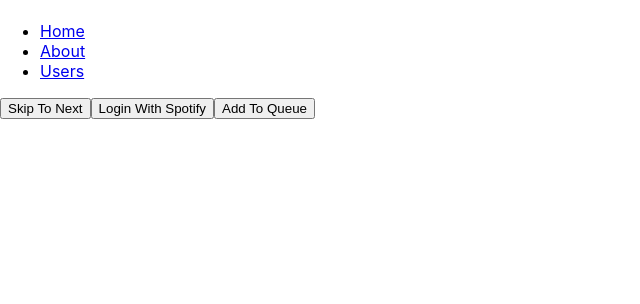
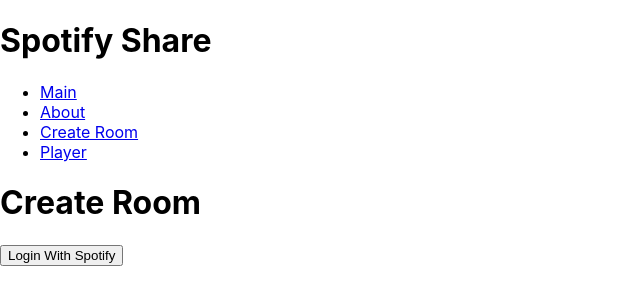
Before and after one commit to michaelgriff/spotify-project, a React (Create React App) app in the folder client/: page /create-room in a window 1280 px wide. Shown: the top 304 px of the page, without its empty margins (0-640 px from the left). Built offline with nearby package versions, Linux system fonts and the light colour scheme; what spotify-web-api-js would draw is missing.

Commit message:
Componentized our pages
Made all of our components into functions
Added the actual pages for the app
Created a wireframe of how things are really gonna go

```diff
--- a/client/src/App.js
+++ b/client/src/App.js
@@ -4,8 +4,9 @@
 
 import { spotifyAuthContext } from './contexts/spotifyAuthContext';
 
-import Home from "./pages/Home";
-import Users from "./pages/Users";
+import Main from "./pages/Main";
+import Player from './pages/Player';
+import CreateRoom from './pages/CreateRoom';
 import About from "./pages/About";
 
 import getHashParams from './utils/getHashParams';
@@ -13,26 +14,29 @@
 const spotifyWebApi = new Spotify();
 
 const App = () => {
-  // we need to get the parameters of the
+
   const params = getHashParams(window);
   if (params.access_token) {
     spotifyWebApi.setAccessToken(params.access_token);
   }
 
   return (
-    <spotifyAuthContext.Provider value={spotifyWebApi}>
+    <spotifyAuthContext.Provider value={{spotifyWebApi}}>
       <Router>
-        <h1>{params.access_token}</h1>
+        <h1>Spotify Share</h1>
         <nav>
           <ul>
             <li>
-              <Link to="/">Home</Link>
+              <Link to="/">Main</Link>
             </li>
             <li>
               <Link to="/about">About</Link>
             </li>
             <li>
-              <Link to="/users">Users</Link>
+              <Link to="/create-room">Create Room</Link>
+            </li>
+            <li>
+              <Link to="/player">Player</Link>
             </li>
           </ul>
         </nav>
@@ -41,11 +45,14 @@
           <Route path="/about">
             <About />
           </Route>
-          <Route path="/users">
-            <Users />
+          <Route path="/create-room">
+            <CreateRoom />
+          </Route>
+          <Route path="/player">
+            <Player />
           </Route>
           <Route path="/">
-            <Home />
+            <Main />
           </Route>
         </Switch>
       </Router>
--- a/client/src/components/AddToQueueButton.js
+++ b/client/src/components/AddToQueueButton.js
@@ -1,6 +1,10 @@
 import React from "react";
 
+import { spotifyAuthContext } from '../contexts/spotifyAuthContext';
+
 const AddToQueueButton = () => {
+  const { spotifyWebApi } = React.useContext(spotifyAuthContext);
+
   const remove = () => {
     // client.send(
     //   JSON.stringify({
@@ -10,10 +14,10 @@
     alert("added to next");
   };
 
-  const addToQueue = (trackURI) => {
-    // spotifyWebApi.addToQueue(trackURI).then(() => {
-    //   console.log("success");
-    // });
+  const addToQueue = (trackURI, ) => {
+    spotifyWebApi.addToQueue(trackURI).then(() => {
+      console.log("success");
+    });
   };
 
   return (
--- a/client/src/components/SkipButton.js
+++ b/client/src/components/SkipButton.js
@@ -2,15 +2,19 @@
 
 import { spotifyAuthContext } from '../contexts/spotifyAuthContext';
 
-const SkipToNext = () => {
-  const spotifyWebApi = React.useContext(spotifyAuthContext);
+const SkipButton = () => {
+  const { spotifyWebApi } = React.useContext(spotifyAuthContext);
 
   const skipToNext = async (spotifyClient) => {
     await spotifyClient.skipToNext()
     alert("skipped");
   }
 
-  return <button onClick={() => skipToNext(spotifyWebApi)}>Skip To Next</button>;
+  return (
+    <div>
+      <button onClick={() => skipToNext(spotifyWebApi)}>Skip to Next</button>
+    </div>
+  );
 }
 
-export default SkipToNext;
+export default SkipButton;
--- /dev/null
+++ b/client/src/pages/CreateRoom.js
@@ -0,0 +1,16 @@
+import React from 'react';
+
+import LoginButton from '../components/LoginButton';
+
+const CreateRoom = () => {
+  // title
+  // login button --> spotify --> player
+  return(
+    <div>
+      <h1>Create Room</h1>
+      <LoginButton />
+    </div>
+  );
+};
+
+export default CreateRoom;
--- a/client/src/pages/Home.js
+++ /dev/null
@@ -1,17 +0,0 @@
-import React from "react";
-
-import SkipToNext from "../components/SkipButton";
-import LoginButton from "../components/LoginButton";
-import AddToQueueButton from '../components/AddToQueueButton';
-
-const Home = () => {
-  return(
-    <div>
-      <SkipToNext />
-      <LoginButton />
-      <AddToQueueButton />
-    </div>
-  );
-}
-
-export default Home;
--- /dev/null
+++ b/client/src/pages/Main.js
@@ -0,0 +1,27 @@
+import React from "react";
+import { Link } from "react-router-dom";
+
+
+const Main = () => {
+  // create a room button
+  // join a room text box
+
+  return(
+    <div>
+      <h1>Main</h1>
+      <Link to="/create-room">Create Room</Link>
+
+      <form >
+        <label>
+          Join a room:
+          <input
+            type="text"
+          />
+        </label>
+        <Link to='/player'>Join</Link>
+      </form>
+    </div>
+  );
+};
+
+export default Main;
--- /dev/null
+++ b/client/src/pages/Player.js
@@ -0,0 +1,29 @@
+import React from "react";
+
+const Player = () => {
+  return(
+    // home
+      // link to the room
+      // search bar
+        // search list
+          // search list items
+            // song title
+            // song artist
+            // album cover
+      // song list (state: [song list items])
+        // song list items
+          // song title
+          // artist
+          // album cover
+          // like button
+          // like total
+        // add to queue button
+        // skip to next button (add to queue and then skip)
+
+    <div>
+      <h1>Player</h1>
+    </div>
+  );
+};
+
+export default Player;
```
Also changed, not shown: 1 other file (tests, documents, lock files or other folders).
